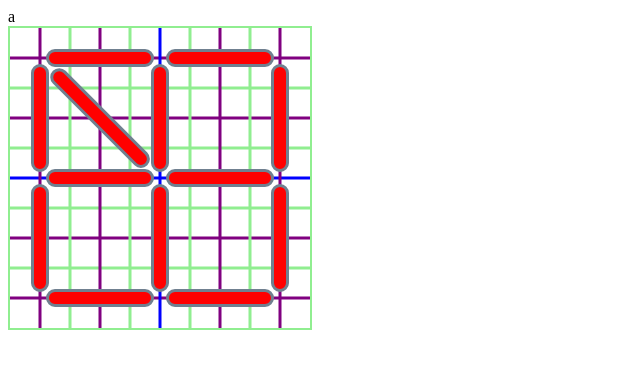
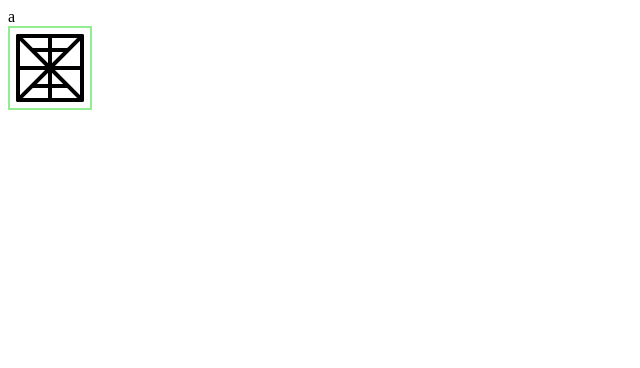
Before and after one commit to mendelbrot/tokui, a React (Create React App) app: page / in a window 1280 px wide. Shown: the top 368 px of the page, without its empty margins (0-640 px from the left). Built offline with nearby package versions, Linux system fonts and the light colour scheme.

Commit message:
got the basic shapes

```diff
--- a/src/components/Glyph.js
+++ b/src/components/Glyph.js
@@ -1,18 +1,17 @@
 
-const width = 300
-const height = 300
+const width = 80
+const height = 80
 const border = "2px solid lightgreen"
-const stroke = "slategrey"
-const fill = "red"
+const fill = "black"
 
-const rectStyle = {"stroke": stroke, "fill": fill}
+const rectStyle = {"fill": fill}
 const svgStyle = {"width": width, "height": height, "border": border}
 
 function Glyph() {
   return (
     <div>
       <svg version="1.1" viewBox="0 0 10 10" style={svgStyle}>
-        <line x1="0" y1="1" x2="10" y2="1" stroke="purple" stroke-width="0.1" />
+        {/* <line x1="0" y1="1" x2="10" y2="1" stroke="purple" stroke-width="0.1" />
         <line x1="0" y1="2" x2="10" y2="2" stroke="lightgreen" stroke-width="0.1" />
         <line x1="0" y1="3" x2="10" y2="3" stroke="purple" stroke-width="0.1" />
         <line x1="0" y1="4" x2="10" y2="4" stroke="lightgreen" stroke-width="0.1" />
@@ -30,28 +29,23 @@ function Glyph() {
         <line x1="6" y1="0" x2="6" y2="10" stroke="lightgreen" stroke-width="0.1" />
         <line x1="7" y1="0" x2="7" y2="10" stroke="purple" stroke-width="0.1" />
         <line x1="8" y1="0" x2="8" y2="10" stroke="lightgreen" stroke-width="0.1" />
-        <line x1="9" y1="0" x2="9" y2="10" stroke="purple" stroke-width="0.1" />
+        <line x1="9" y1="0" x2="9" y2="10" stroke="purple" stroke-width="0.1" /> */}
 
-        <rect x="1.25" y="0.75" width="3.5" height="0.5" stroke-width="0.1" rx="0.25" style={rectStyle}/>
-        <rect x="5.25" y="0.75" width="3.5" height="0.5" stroke-width="0.1" rx="0.25" style={rectStyle}/>
+        <rect x="0.75" y="0.75" width="8.5" height="0.5" rx="0.25" style={rectStyle}/>
+        <rect x="0.75" y="4.75" width="8.5" height="0.5" rx="0.25" style={rectStyle}/>
+        <rect x="0.75" y="8.75" width="8.5" height="0.5" rx="0.25" style={rectStyle}/>
 
-        <rect x="0.75" y="1.25" width="0.5" height="3.5" stroke-width="0.1" rx="0.25" style={rectStyle}/>
-        <rect x="4.75" y="1.25" width="0.5" height="3.5" stroke-width="0.1" rx="0.25" style={rectStyle}/>
-        <rect x="8.75" y="1.25" width="0.5" height="3.5" stroke-width="0.1" rx="0.25" style={rectStyle}/>
+        <rect x="0.75" y="0.75" width="0.5" height="8.5" rx="0.25" style={rectStyle}/>
+        <rect x="4.75" y="0.75" width="0.5" height="8.5" rx="0.25" style={rectStyle}/>
+        <rect x="8.75" y="0.75" width="0.5" height="8.5" rx="0.25" style={rectStyle}/>
 
-        <rect x="1.25" y="4.75" width="3.5" height="0.5" stroke-width="0.1" rx="0.25" style={rectStyle}/>
-        <rect x="5.25" y="4.75" width="3.5" height="0.5" stroke-width="0.1" rx="0.25" style={rectStyle}/>
+        <rect x="2.65" y="2.5" width="4.7" height="0.5" rx="0.25" style={rectStyle}/>
+        <rect x="2.65" y="7" width="4.7" height="0.5" rx="0.25" style={rectStyle}/>
 
-        <rect x="0.75" y="5.25" width="0.5" height="3.5" stroke-width="0.1" rx="0.25" style={rectStyle}/>
-        <rect x="4.75" y="5.25" width="0.5" height="3.5" stroke-width="0.1" rx="0.25" style={rectStyle}/>
-        <rect x="8.75" y="5.25" width="0.5" height="3.5" stroke-width="0.1" rx="0.25" style={rectStyle}/>
-
-        <rect x="1.25" y="8.75" width="3.5" height="0.5" stroke-width="0.1" rx="0.25" style={rectStyle}/>
-        <rect x="5.25" y="8.75" width="3.5" height="0.5" stroke-width="0.1" rx="0.25" style={rectStyle}/>
-
-        <rect x="0.00" y="4.75" width="4.35" height="0.5" stroke-width="0.1" rx="0.25" style={rectStyle}
-          transform-origin="center" transform="rotate(45)"
-        />
+        <rect x="-0.80" y="4.75" width="6" height="0.5" rx="0.25" transform-origin="center" transform="rotate(45)" style={rectStyle} />
+        <rect x="-0.80" y="4.75" width="6" height="0.5" rx="0.25" transform-origin="center" transform="rotate(135)" style={rectStyle} />
+        <rect x="-0.80" y="4.75" width="6" height="0.5" rx="0.25" transform-origin="center" transform="rotate(-45)" style={rectStyle} />
+        <rect x="-0.80" y="4.75" width="6" height="0.5" rx="0.25" transform-origin="center" transform="rotate(-135) "style={rectStyle} />
       </svg>
     </div>
   );
```
